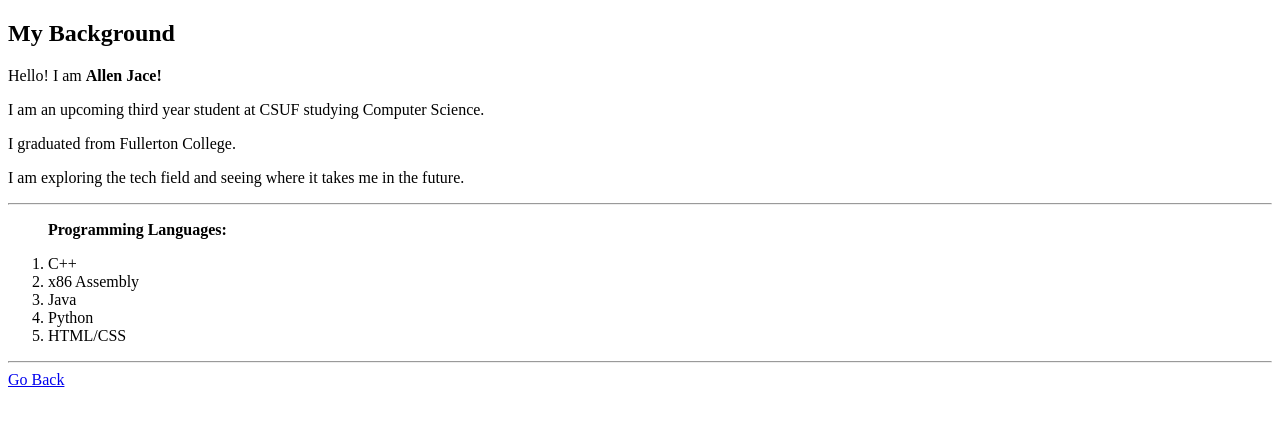
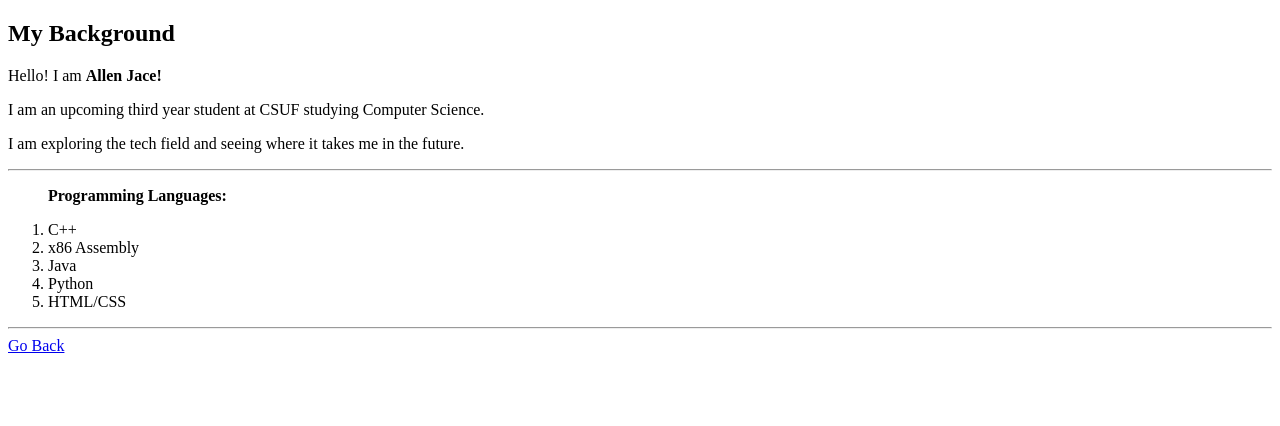
Before and after one commit to allenjace/allenjace.github.io, a plain HTML site: page background.html in a window 1280 px wide. Drawn offline with Linux system fonts and the light colour scheme.

Commit message:
Add files via upload

```diff
--- a/background.html
+++ b/background.html
@@ -11,7 +11,6 @@
         <p class="about me">
             <p>Hello! I am <b> Allen Jace!</b></p>
             <p>I am an upcoming third year student at CSUF studying Computer Science.</p>
-            <p>I graduated from Fullerton College.</p>
             <p>I am exploring the tech field and seeing where it takes me in the future.</p>
             <hr>
             <ol>
```
